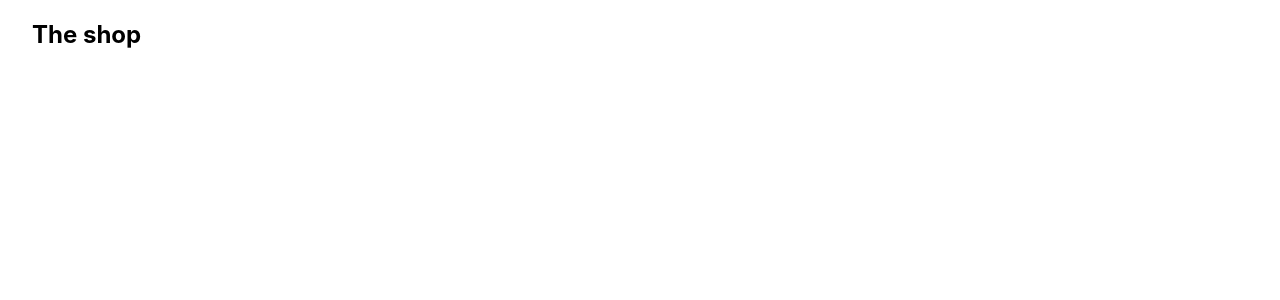
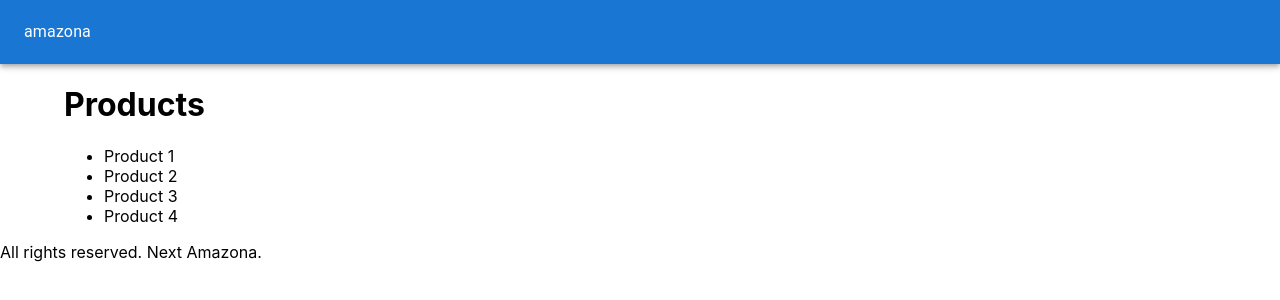
Before and after one commit to Toba-dean/nextshop, a Next.js app: page / in a window 1280 px wide. Shown: the top 300 px of the page. Built offline with nearby package versions, Linux system fonts and the light colour scheme.

Commit message:
added the layout for the app

```diff
--- /dev/null
+++ b/components/layout.js
@@ -0,0 +1,26 @@
+import Head from "next/head";
+import { AppBar, Container, Toolbar, Typography } from "@mui/material";
+
+export default function LayOut({ children }) {
+  return (
+    <>
+      <Head>
+        <title>Next Amazona</title>
+      </Head>
+
+      <AppBar position="static">
+        <Toolbar>
+          <Typography>amazona</Typography>
+        </Toolbar>
+      </AppBar>
+
+      <Container>
+        {children}
+      </Container>
+
+      <footer>
+        All rights reserved. Next Amazona.
+      </footer>
+    </>
+  )
+}
--- a/package.json
+++ b/package.json
@@ -9,6 +9,9 @@
     "lint": "next lint"
   },
   "dependencies": {
+    "@emotion/react": "^11.10.5",
+    "@emotion/styled": "^11.10.5",
+    "@mui/material": "^5.11.5",
     "next": "12.3.1",
     "react": "18.2.0",
     "react-dom": "18.2.0"
--- a/pages/index.js
+++ b/pages/index.js
@@ -1,16 +1,17 @@
-import Head from "next/head";
-import styles from "../styles/Home.module.css";
+import LayOut from "../components/layout";
 
 export default function Home() {
   return (
-    <div className={styles.container}>
-      <Head>
-        <title>dean shop</title>
-        <meta name="description" content="Generated by create next app" />
-        <link rel="icon" href="/favicon.ico" />
-      </Head>
-
-      <h2>The shop</h2>
-    </div>
+    <LayOut>
+      <div>
+        <h1>Products</h1>
+        <ul>
+          <li>Product 1</li>
+          <li>Product 2</li>
+          <li>Product 3</li>
+          <li>Product 4</li>
+        </ul>
+      </div>
+    </LayOut>
   )
 }
```
Also changed, not shown: 1 other file (tests, documents, lock files or other folders).
